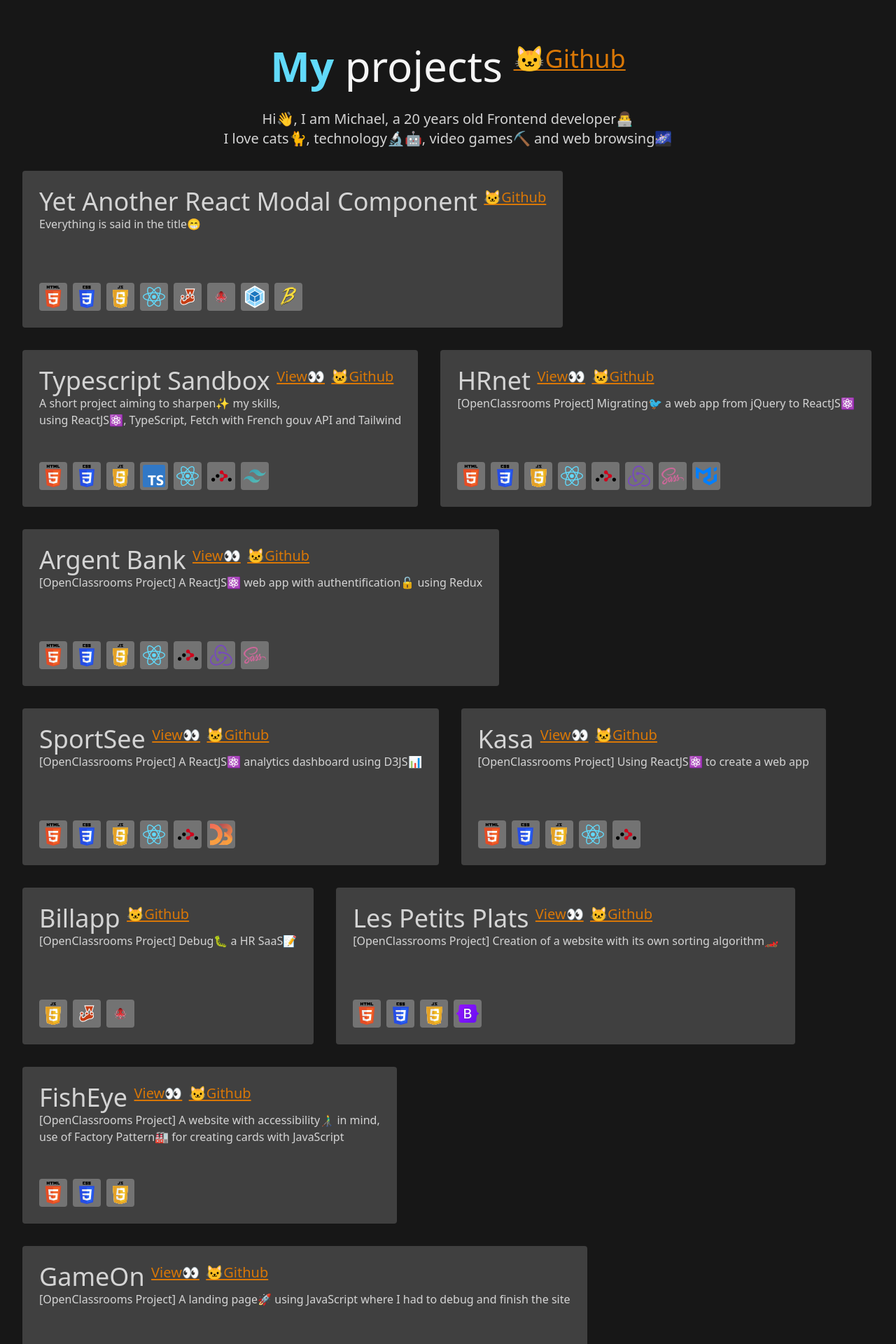
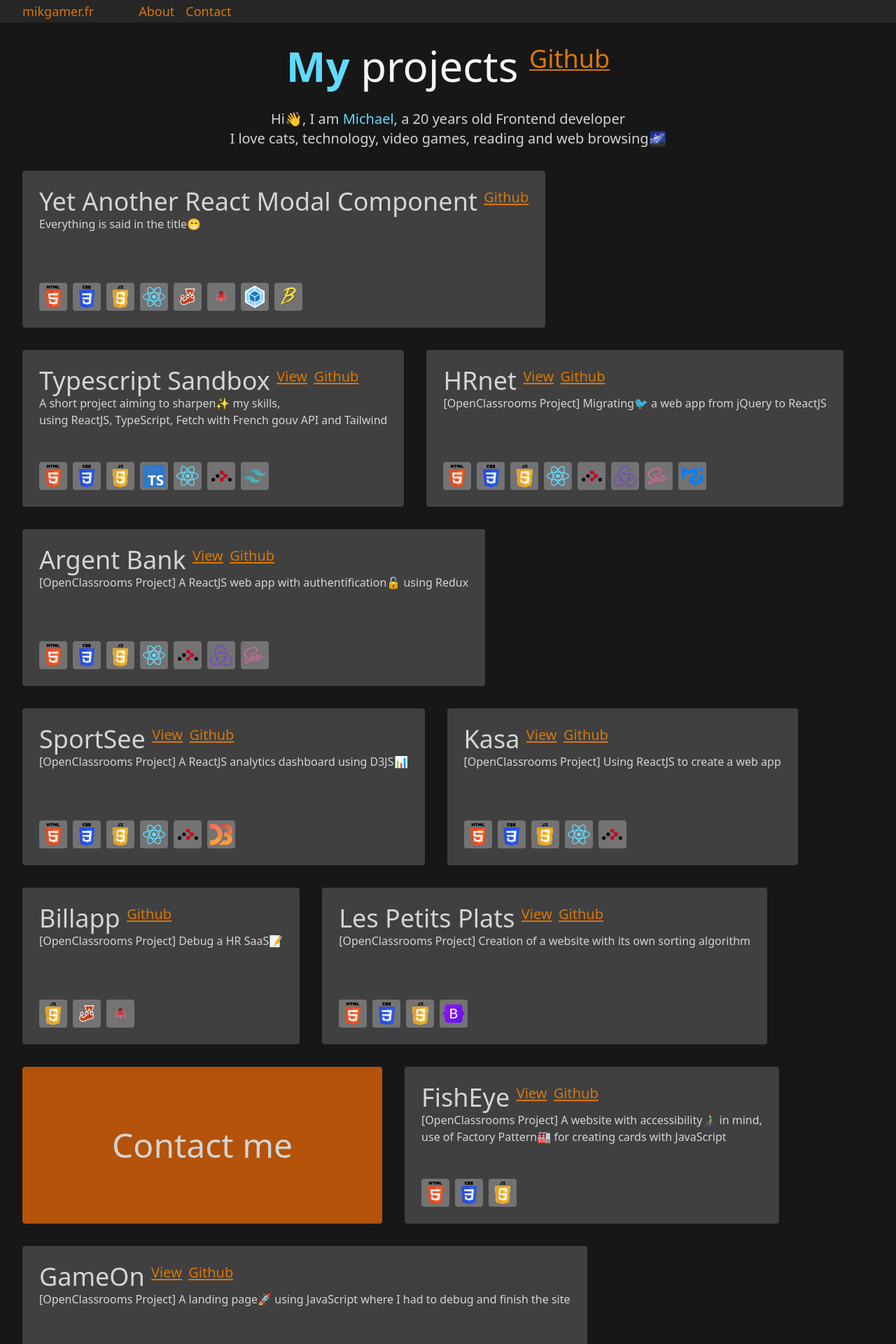
Before and after one commit to Mikgamer/mikgamer-nextjs, a Next.js app: page /about in a window 1280 px wide. Shown: the top 1920 px of the page at 70% size. Built offline with nearby package versions, Linux system fonts and the light colour scheme.

Commit message:
added contact, header and backtotop

```diff
--- /dev/null
+++ b/components/BackToTop.js
@@ -0,0 +1,24 @@
+import { useEffect } from "react"
+
+export default function BackToTop() {
+  let goToTop
+
+  useEffect(() => {
+    goToTop = () => window.scrollTo({top: 0, left: 0, behavior: 'smooth'});
+  }, []);
+
+  return (
+    <div className="
+      w-14 h-14 md:w-20 md:h-20
+      hover:cursor-pointer animate-pulse hover:animate-none duration-100
+      flex justify-center items-center
+      bg-neutral-800/75 rounded
+      fixed bottom-8 right-8 md:bottom-16 md:right-16
+      text-amber-600 font-bold text-3xl
+    " onClick={()=>goToTop()}>
+      <svg xmlns="http://www.w3.org/2000/svg" viewBox="0 0 17 17" className="fill-amber-600 w-6 h-6 md:w-10 md:h-10">
+          <path d="M8.65,1.158 L3.165,7.098 C2.954,7.332 2.956,7.712 3.167,7.947 L7.035,7.952 L7.035,15.976 C7.035,16.529 7.474,16.976 8.017,16.976 L9.982,16.976 C10.525,16.976 10.964,16.529 10.964,15.976 L10.964,7.956 L14.775,7.961 C14.984,7.73 14.982,7.349 14.771,7.113 L9.414,1.159 C9.201,0.927 8.861,0.925 8.65,1.158 L8.65,1.158 Z"/>
+      </svg>
+    </div>
+  )
+}
--- /dev/null
+++ b/components/ContactBlock.js
@@ -0,0 +1,21 @@
+import Link from 'next/link'
+
+export default function ContactBlock() {
+  return (
+    <Link href="/contact">
+      <a className="
+        bg-amber-700 hover:bg-neutral-200
+        w-full md:w-auto min-h-56
+        rounded-none md:rounded
+        text-neutral-300 hover:text-amber-600 font-medium text-left
+        p-6 md:px-32 gap-2
+        flex justify-center items-center
+        duration-100
+      ">
+        <h2 className="text-5xl">
+          Contact me
+        </h2>
+      </a>
+    </Link>
+  )
+}
--- /dev/null
+++ b/components/Header.js
@@ -0,0 +1,19 @@
+import Link from 'next/link'
+
+export default function Header() {
+  return (
+    <header className='bg-neutral-800 text-lg px-8 py-0.5 fixed top-0 flex justify-between md:justify-start md:gap-16 w-full'>
+      <Link href="/">
+        <a className="text-amber-600 hover:text-neutral-200">mikgamer.fr</a>
+      </Link>
+      <div className='flex gap-4'>
+        <Link href="/about">
+          <a className="text-amber-600 hover:text-neutral-200">About</a>
+        </Link>
+        <Link href="/contact">
+          <a className="text-amber-600 hover:text-neutral-200">Contact</a>
+        </Link>
+      </div>
+    </header>
+  )
+}
--- a/components/Project.js
+++ b/components/Project.js
@@ -17,13 +17,13 @@ export default function Project( {title, desc, links:{view, github}, techs} ) {
           <> </>
           {view?(
           <a target="_blank" href={view} rel="noopener noreferrer" className="text-xl align-top text-amber-600 hover:text-neutral-200 underline underline-offset-2 decoration-2">
-            View👀
+            View
           </a>
           ):""}
           <> </>
           {github?(
           <a target="_blank" href={github} rel="noopener noreferrer" className="text-xl align-top text-amber-600 hover:text-neutral-200 underline underline-offset-2 decoration-2">
-            🐱Github
+            Github
           </a>
           ):""}
         </h2>
--- a/data/data.js
+++ b/data/data.js
@@ -25,7 +25,7 @@ export const data = [
   },
   {
     title: "ReactJS simple calendar",
-    desc: "A calendar made with ReactJS⚛️",
+    desc: "A calendar made with ReactJS",
     links: {view:"",github:""},
     techs: ["HTML", "CSS", "JavaScript", "ReactJS", "MUI"]
   },
@@ -67,43 +67,43 @@ export const data = [
   },
   {
     title: "Les Petits Plats",
-    desc: "[OpenClassrooms Project] Creation of a website with its own sorting algorithm🏎️",
+    desc: "[OpenClassrooms Project] Creation of a website with its own sorting algorithm",
     links: {view:"https://p7michael.netlify.app/",github:"https://github.com/Mikgamer/MichaelPerard_7_05012022"},
     techs: ["HTML", "CSS", "JavaScript", "Bootstrap"]
   },
   {
     title: "Billapp",
-    desc: "[OpenClassrooms Project] Debug🐛 a HR SaaS📝",
+    desc: "[OpenClassrooms Project] Debug a HR SaaS📝",
     links: {view:"",github:"https://github.com/Mikgamer/MichaelPerard_9_17012022"},
     techs: ["JavaScript", "Jest", "Testing-Library"]
   },
   {
     title: "Kasa",
-    desc: "[OpenClassrooms Project] Using ReactJS⚛️ to create a web app",
+    desc: "[OpenClassrooms Project] Using ReactJS to create a web app",
     links: {view:"https://p11michael.netlify.app/",github:"https://github.com/Mikgamer/michaelperard_11_09022022"},
     techs: ["HTML", "CSS", "JavaScript", "ReactJS", "React-Router"]
   },
   {
     title: "SportSee",
-    desc: "[OpenClassrooms Project] A ReactJS⚛️ analytics dashboard using D3JS📊",
+    desc: "[OpenClassrooms Project] A ReactJS analytics dashboard using D3JS📊",
     links: {view:"https://p12michael.netlify.app/",github:"https://github.com/Mikgamer/michaelperard_12_01032022"},
     techs: ["HTML", "CSS", "JavaScript", "ReactJS", "React-Router", "D3JS"]
   },
   {
     title: "Argent Bank",
-    desc: "[OpenClassrooms Project] A ReactJS⚛️ web app with authentification🔓 using Redux",
+    desc: "[OpenClassrooms Project] A ReactJS web app with authentification🔓 using Redux",
     links: {view:"https://p13michael.netlify.app/",github:"https://github.com/Mikgamer/michaelperard_13_30032022"},
     techs: ["HTML", "CSS", "JavaScript", "ReactJS", "React-Router", "Redux", "SASS"]
   },
   {
     title: "HRnet",
-    desc: "[OpenClassrooms Project] Migrating🐦 a web app from jQuery to ReactJS⚛️",
+    desc: "[OpenClassrooms Project] Migrating🐦 a web app from jQuery to ReactJS",
     links: {view:"https://p14michael.netlify.app/",github:"https://github.com/Mikgamer/michaelperard_14_14042022"},
     techs: ["HTML", "CSS", "JavaScript", "ReactJS", "React-Router", "Redux", "SASS", "MUI"]
   },
   {
     title: "Typescript Sandbox",
-    desc: "A short project aiming to sharpen✨ my skills, \n using ReactJS⚛️, TypeScript, Fetch with French gouv API and Tailwind",
+    desc: "A short project aiming to sharpen✨ my skills, \n using ReactJS, TypeScript, Fetch with French gouv API and Tailwind",
     links: {view:"https://typescriptsandbox.netlify.app/",github:"https://github.com/Mikgamer/Typescript-sandbox"},
     techs: ["HTML", "CSS", "JavaScript", "TypeScript", "ReactJS", "React-Router", "Tailwind"]
   },
--- a/package.json
+++ b/package.json
@@ -11,7 +11,8 @@
   "dependencies": {
     "next": "12.1.6",
     "react": "18.1.0",
-    "react-dom": "18.1.0"
+    "react-dom": "18.1.0",
+    "react-hook-form": "^7.32.2"
   },
   "devDependencies": {
     "@svgr/webpack": "^6.2.1",
--- a/pages/about.js
+++ b/pages/about.js
@@ -1,13 +1,31 @@
 import Head from 'next/head'
+import { useEffect, useRef, useState } from 'react'
+import BackToTop from '../components/BackToTop'
+import Header from '../components/Header'
+import ContactBlock from '../components/ContactBlock'
 import Project from "../components/Project"
 import { data } from '../data/data'
 
 export default function About() {
+  const title = useRef(null)
+  const [ isVisible, setIsVisible ] = useState(true)
+
+  const callbackFunction = (entries) => {
+    const [ entry ] = entries
+    setIsVisible(entry.isIntersecting)
+  }
+
+  useEffect(() => {
+    const observer = new IntersectionObserver(callbackFunction)
+    if (title.current) observer.observe(title.current)
+    // eslint-disable-next-line react-hooks/exhaustive-deps
+    return () => { if(title.current) observer.unobserve(title.current) }
+  }, [title])
+
   const calcAge = () => {
     let currentDate = new Date(),
         age = currentDate.getFullYear() - 2001
-    age = currentDate.getMonth() > 7 ? age : age - 1
-    return age
+    return currentDate.getMonth() > 7 ? age : age - 1
   }
 
   return (
@@ -17,33 +35,40 @@ export default function About() {
         <link rel="icon" href="/favicon.ico" />
       </Head>
 
+      <Header />
+
       <main className="
         bg-neutral-900
         min-h-screen
         text-center text-neutral-300 font-medium
       ">
-        <h1 className='md:text-6xl text-5xl text-neutral-100 pt-8 md:pt-16'>
+        <h1 className='md:text-6xl text-5xl text-neutral-100 pt-16' ref={title}>
           <span className="text-react font-bold">My</span> projects
           <> </>
           <br className="md:hidden"/>
           <a target="_blank" href="https://github.com/Mikgamer/" rel="noopener noreferrer" className="md:text-4xl text-3xl align-top text-amber-600 hover:text-neutral-200 underline underline-offset-2 decoration-2">
-            🐱Github
+            Github
           </a>
         </h1>
 
         <h3 className='p-8 text-xl'>
-          Hi👋, I am Michael, a {calcAge()} years old Frontend developer👨‍💻
+          Hi👋, I am <span className="text-react">Michael</span>, a {calcAge()} years old Frontend developer
           <br />
-          I love cats🐈, technology🔬🤖, video games⛏️ and web browsing🌌
+          I love cats, technology, video games, reading and web browsing🌌
         </h3>
 
         <section className='
           m-auto px-8 pb-16
           flex flex-wrap md:justify-start justify-center md:flex-row flex-col items-center gap-8
         '>
-          {data?.map((item,i)=><Project key={i} title={item.title} desc={item.desc} techs={item.techs} links={item.links}/>)}
+          {data?.map((item,i)=><>
+            <Project key={i} title={item.title} desc={item.desc} techs={item.techs} links={item.links}/>
+            {i===7?<ContactBlock />:""}
+          </>)}
         </section>
       </main>
+
+      {isVisible?"":<BackToTop />}
     </>
   )
 
```
Also changed, not shown: pages/contact.js (added, +64 -0 lines), 2 other files (tests, documents, lock files or other folders).
